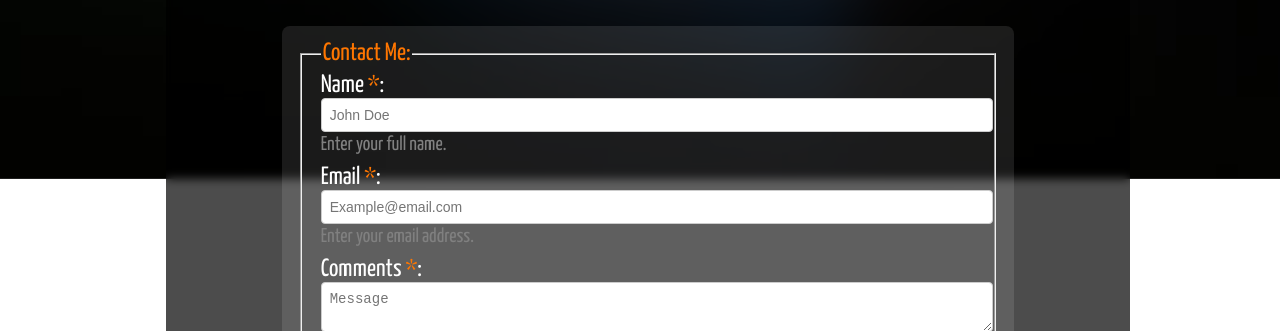
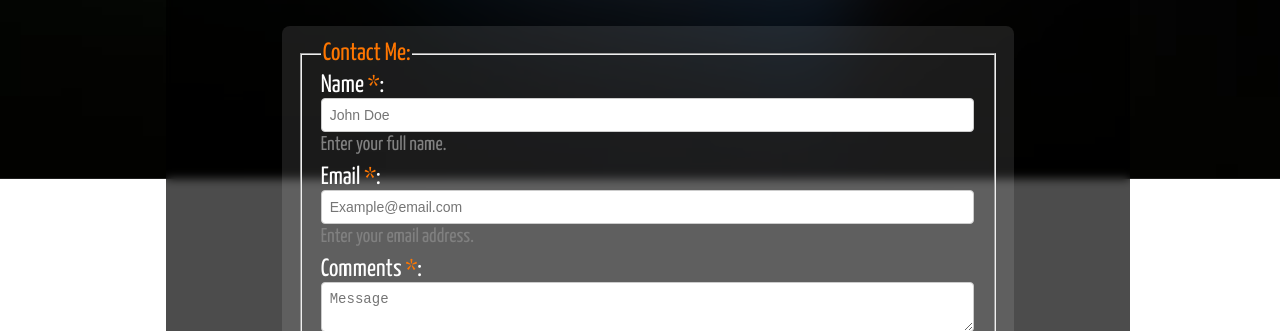
Before and after one commit to nguyenjh/web-portfolio-v3, a plain HTML site: page contact.html in a window 1280 px wide. Shown: the part 621-952 px from the top of the page. Drawn offline with Linux system fonts and the light colour scheme.

Commit message:
Fixed css styling errors in contact form

```diff
--- a/contact.html
+++ b/contact.html
@@ -70,7 +70,7 @@
 
                         <form-field>
                             <label for="name">Name <span class="required">*</span>:</label>
-                            <input type="text" id="name" name="name" placeholder="John Doe" required>
+                            <input type="text" id="name" name="name" placeholder="John Doe" required><br>
 
                             <output class="info" id="name-info">Enter your full name.</output><br>
                             <output class="error" id="name-error"></output>
@@ -78,7 +78,7 @@
 
                         <form-field>
                             <label for="email">Email <span class="required">*</span>:</label>
-                            <input type="email" id="email" name="email" placeholder="Example@email.com" required>
+                            <input type="email" id="email" name="email" placeholder="Example@email.com" required><br>
 
                             <output class="info" id="email-info">Enter your email address.</output><br>
                             <output class="error" id="email-error"></output>
@@ -86,7 +86,7 @@
 
                         <form-field>
                             <label for="comments">Comments <span class="required">*</span>:</label>
-                            <textarea id="comments" name="comments" placeholder="Message" minlength="10" maxlength="300" required></textarea>
+                            <textarea id="comments" name="comments" placeholder="Message" minlength="10" maxlength="300" required></textarea><br>
 
                             <output class="info" id="comments-info">Send a message! Minimum number of characters: 10.</output><br>
                             <output class="error" id="comments-error"></output>
--- a/styles.css
+++ b/styles.css
@@ -591,16 +591,11 @@ legend {
     color: var(--orange);
 }
 
-#contactpageForm form-field {
-    display: flex;
-    flex-direction: column;
-    height: 100px;
-    padding: 10px;
-}
-
 input, textarea {
-    width: 100%;
-    padding: 8px;
+    width: 98%;
+    padding-top: 8px;
+    padding-bottom: 8px;
+    padding-left: 8px;
     border: 1px solid #ccc;
     border-radius: 4px;
     font-size: 14px;
@@ -630,10 +625,6 @@ input.flash, textarea.flash {
 textarea {
     resize: vertical;
     min-height: 15px;
-}
-
-#name, #email, #comments {
-    width: 100%;
 }
 
 .required {
```
